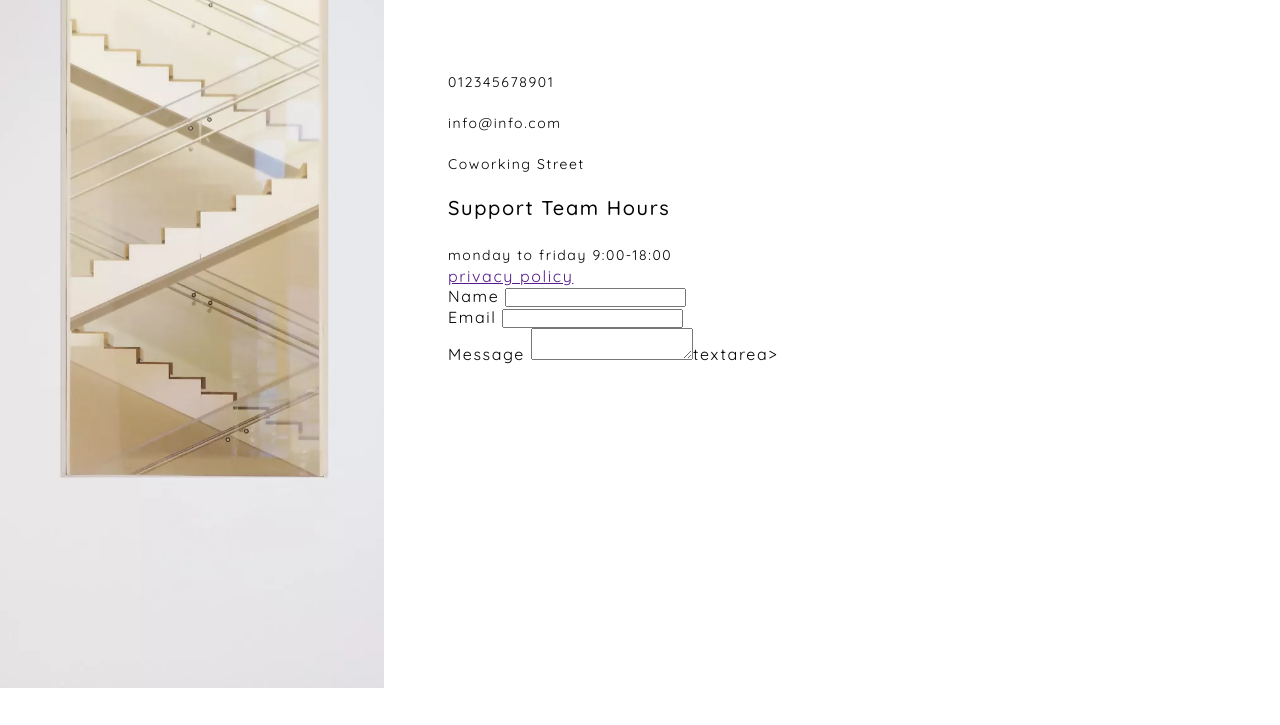
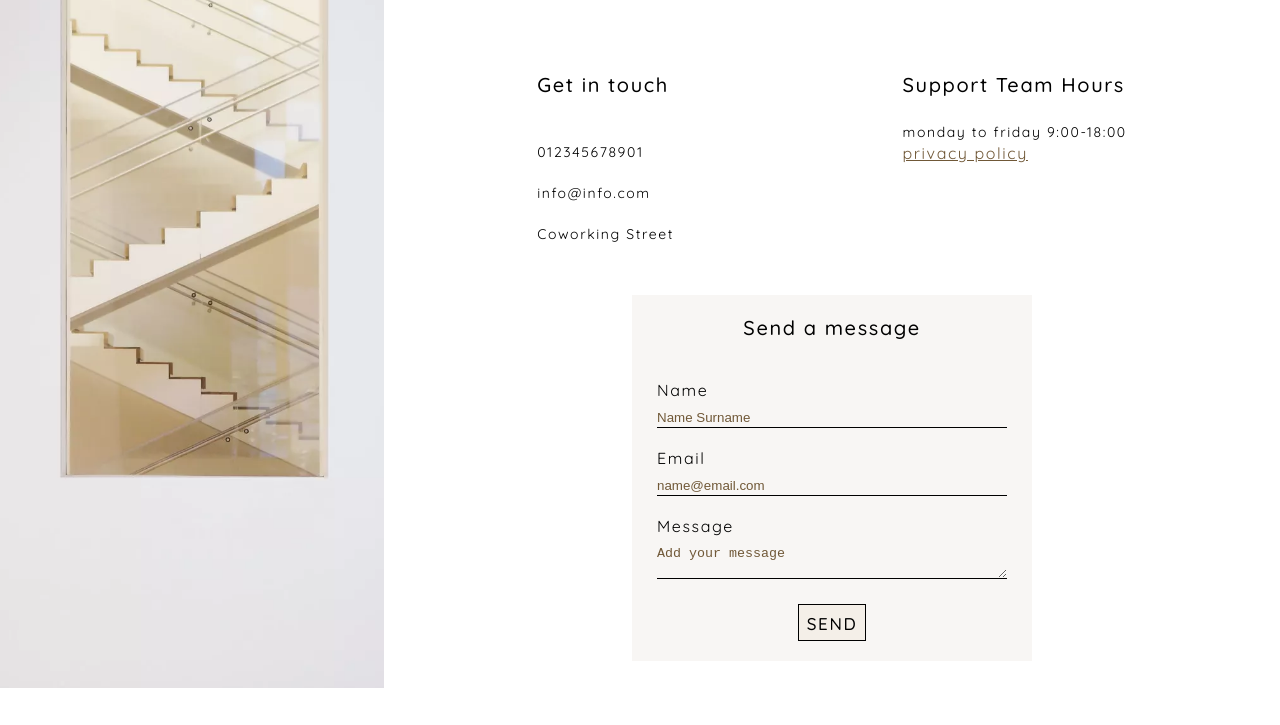
Before and after one commit to p-vale/minimal-cowo, a plain HTML site: page contacts.html in a window 1280 px wide. Shown: the part 112-837 px from the top of the page. Before the commit the page ends 800 px from the top, so only its background shows below. Drawn offline with Linux system fonts and the light colour scheme.

Commit message:
contacts style

```diff
--- /dev/null
+++ b/contacts.css
@@ -0,0 +1,92 @@
+.contacts-content {
+  display: flex;
+  gap: 50px;
+  justify-content: space-around;
+  flex-wrap: wrap;
+}
+
+.column {
+  display: flex;
+  flex-direction: column;
+}
+
+form {
+  display: flex;
+  flex-direction: column;
+  align-items: center;
+  width: 350px;
+  padding-left: 25px;
+  padding-right: 25px;
+  background-color: #f8f6f4;
+}
+
+.form-group {
+  width: 100%;
+  margin: 5px;
+  padding-top: 10px;
+  display: flex;
+  flex-direction: column;
+}
+
+input, textarea {
+  margin-top: 10px;
+  flex-grow: 1;
+  max-width: 200;
+  border: none;
+  border-bottom: 1px solid black;
+  padding-bottom: 2px;
+  background-color: #f8f6f4;
+  color: black;
+}
+
+::placeholder {
+  color: #705837;
+}
+:-ms-input-placeholder {
+  color: #705837;
+}
+::-ms-input-placeholder {
+color: #705837;
+}
+
+input:hover, textarea:hover {
+  background-color: #F4EFE8;
+}
+
+textarea:focus, input:focus {
+  outline: none;
+  border-bottom: 3px double rgb(57, 81, 54);
+  padding-bottom: 0px;
+}
+
+button {
+  margin: 20px;
+  padding: 8px;
+  padding-bottom: 6px;
+  font-size: 17px;
+  font-weight: 500;
+  font-family: 'Quicksand', sans-serif;
+  letter-spacing: .1rem;
+  background-color: #F4EFE8;
+  border: 1px solid black;
+  border-radius: 0px;
+}
+
+button:hover {
+  background-color: rgb(57, 81, 54);
+  color: #F4EFE8;
+  border-color: rgb(57, 81, 54);
+}
+
+@media only screen and (max-width: 400px) {
+  .contacts-content {
+    justify-content: flex-start;
+    width: 300px; /*to center the content based on the bigger child block*/
+  }
+
+  form {
+    width: 300px;
+    padding-left: 15px;
+    padding-right: 15px;
+  }
+}
--- a/contacts.html
+++ b/contacts.html
@@ -7,6 +7,7 @@
   <title>Contacts</title>
   <link rel="stylesheet" href="style.css">
   <link rel="stylesheet" href="about.css">
+  <link rel="stylesheet" href="contacts.css">
 </head>
 <body>
   <main class="page-container">
@@ -20,6 +21,7 @@
       <h1>03. CONTACTS</h1>
       <div class='contacts-content'>
         <div class="column">
+          <h2>Get in touch</h2>
           <div class="row">
             <img src="">
             <p>012345678901</p>
@@ -32,25 +34,27 @@
             <img src="">
             <p>Coworking Street</p>
           </div>
+        </div>
         <div class="column">
             <h2>Support Team Hours</h2>
             <p>monday to friday 9:00-18:00</p>
             <a href="">privacy policy</a>
         </div>
-        <form class="column">
-          <div class="form-group"></div>
+        <form>
+          <h2>Send a message</h2>
+          <div class="form-group">
             <label for="form-name">Name</label>
-            <input type="text" id="form-name" name="form-name">
+            <input type="text" id="form-name" name="form-name" placeholder="Name Surname">
           </div>
-          <div class="form-group"></div>
+          <div class="form-group">
             <label for="form-mail">Email</label>
-            <input type="email" id="form-mail" name="form-mail">
+            <input type="email" id="form-mail" name="form-mail" placeholder="name@email.com">
           </div>
-          <div class="form-group"></div>
+          <div class="form-group">
             <label for="form-msg">Message</label>
-            <textarea id="form-msg" name="form-msg"></textarea>textarea>
+            <textarea id="form-msg" name="form-msg" placeholder="Add your message"></textarea>
           </div>
-          <button>SUBMIT</button>
+          <button>SEND</button>
         </form>
       </div>
     </div>
--- a/style.css
+++ b/style.css
@@ -58,6 +58,14 @@ p {
   line-height: 150%;
 }
 
+a {
+  color:rgb(57, 81, 54);
+}
+
+a:visited {
+  color:#705837;
+}
+
 .grid-sections {
   display: grid;
   grid-template-columns: 1fr 1fr 1fr;
```
